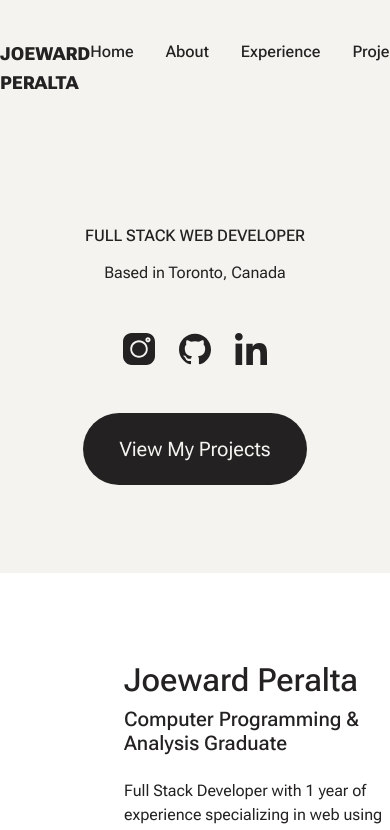
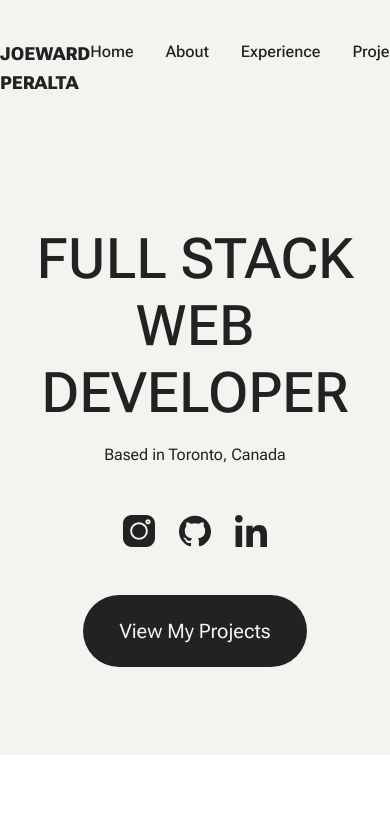
Before and after one commit to joewardperalta/developer-portfolio, a Next.js app: page / in a window 390 px wide. Shown: the top 830 px of the page. Built offline with nearby package versions, Linux system fonts and the light colour scheme.

Commit message:
Change the font size to 56px when viewing in mobile device, 88px in tablet device, 112px in laptop, and 136px in desktop

```diff
--- a/components/Typography/Title.jsx
+++ b/components/Typography/Title.jsx
@@ -1,6 +1,6 @@
 export default function Title({ children }) {
   return (
-    <h1 className="mb-4 font-medium uppercase leading-[1.2] text-secondary desktop:text-[8.5rem]">
+    <h1 className="mb-4 text-[3.5rem] font-medium uppercase leading-[1.2] text-secondary tablet:text-[5.5rem] laptop:text-[7rem] desktop:text-[8.5rem]">
       {children}
     </h1>
   );
```
